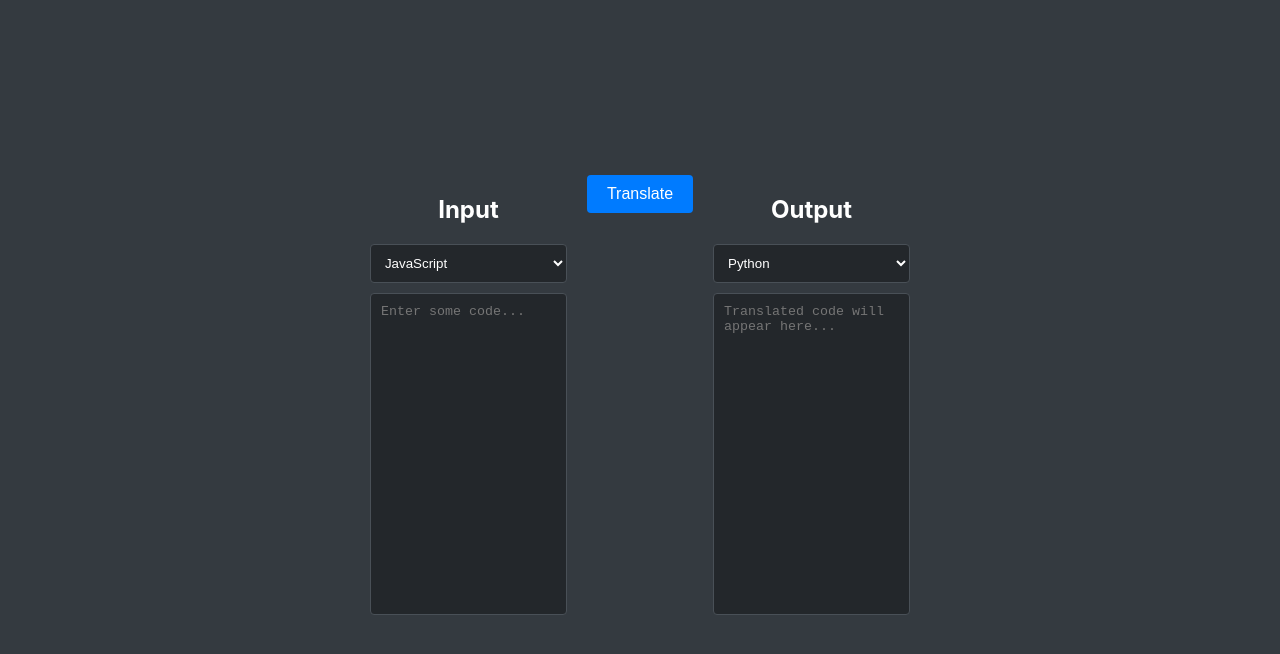
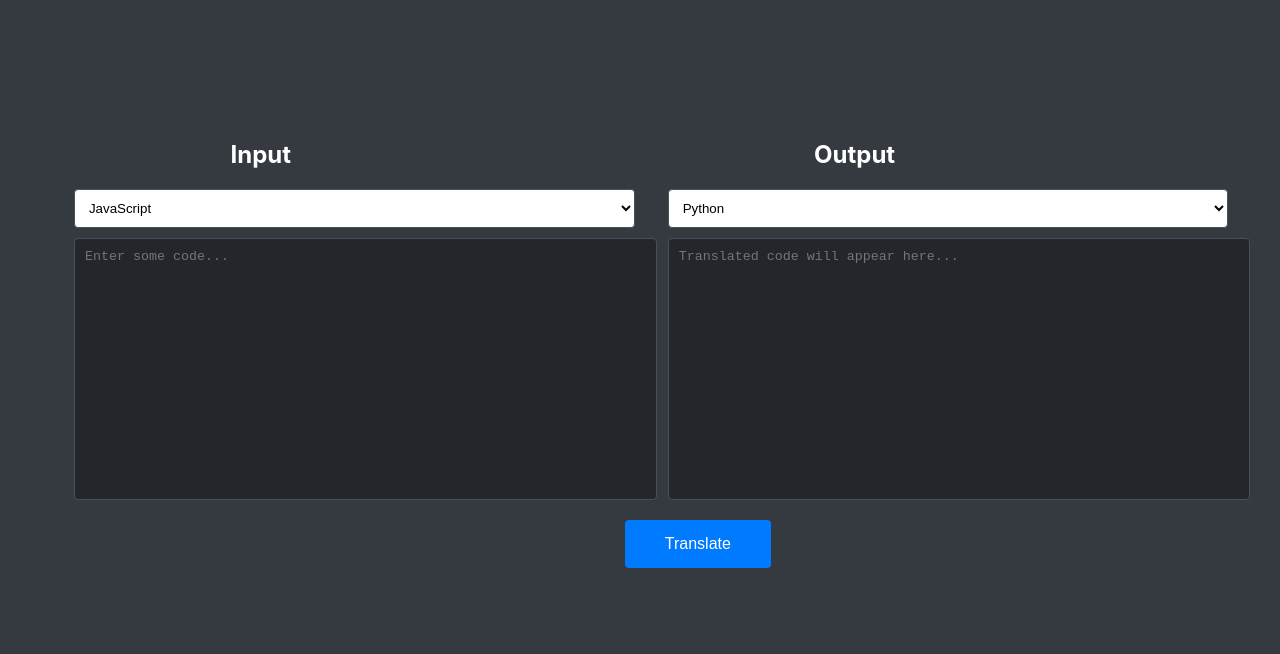
Before and after one commit to TheGoofy-Goobers/CS490_project, a React (Create React App) app in the folder frontend/: page / in a window 1280 px wide. Shown: the top 654 px of the page. Built offline with nearby package versions, Linux system fonts and the light colour scheme.

Commit message:
Boxes made for translation

```diff
--- a/frontend/src/components/translatepage/TranslatePage.css
+++ b/frontend/src/components/translatepage/TranslatePage.css
@@ -2,67 +2,62 @@ body {
     background-color: #343a40;
     color: white;
     margin: 0;
+    padding-top: 15vh; /* Padding to lower the translate container for the banner */
     height: 100vh;
     display: flex;
-    align-items: center;
+    align-items: flex-start; /* Align to the top, after the padding */
     justify-content: center;
+    overflow: hidden; /* Prevent scrolling on the body */
   }
 
   .translate-container {
+    width: 80%; /* Container width */
+    max-width: 1200px; /* Maximum width */
     display: flex;
     flex-direction: column;
-    align-items: center;
-    justify-content: center;
+    align-items: center; /* Center children horizontally */
+    justify-content: center; /* Center children vertically */
+    gap: 20px; /* Space between translate-panel and translate-button */
   }
 
   .translate-panel {
     display: flex;
-    flex-direction: row;
-    align-items: flex-start;
-    justify-content: center;
-    gap: 20px; /* This creates space between columns and button */
+    justify-content: space-between; /* Space between the input and output boxes */
+    width: 150%; /* Width as per your screenshot */
+    gap: 200px; /* Gap as per your screenshot */
   }
 
   .translate-column {
-    flex: 1; /* This allows each column to grow and fill the available space */
-  }
-
-  .input-column, .output-column {
-    display: flex;
-    flex-direction: column;
-    align-items: stretch; /* This makes the children (select, textarea) stretch to fill the column width */
-  }
-
-  h2 {
-    color: #fff;
-    text-align: center;
-    margin: 20px 0;
+    flex: 1; /* Allows columns to grow and fill the space */
+    margin: 0 10px; /* Margin between the columns */
   }
 
   .language-select, .code-area {
+    width: 150%; /* Set the width according to your screenshot */
     margin-bottom: 10px;
   }
 
   .language-select {
     padding: 10px;
-    background-color: #23272b;
-    color: #fff;
+    background-color: white; /* Background color set to white */
+    color: black; /* Text color for better visibility */
     border: 1px solid #495057;
     border-radius: 4px;
   }
 
   .code-area {
-    height: 300px; /* Adjust this value as needed */
+    height: 30vh; /* Height as per your screenshot */
     padding: 10px;
     background-color: #23272b;
     color: #fff;
     border: 1px solid #495057;
     border-radius: 4px;
     resize: none;
+    overflow: auto;
   }
 
   .translate-button {
-    padding: 10px 20px;
+    padding: 15px 40px;
     font-size: 1rem;
     background-color: #007bff;
     color: white;
@@ -70,6 +65,10 @@ body {
     border-radius: 4px;
     cursor: pointer;
     transition: background-color 0.2s;
+    align-self: flex-start; /* Align button to the start of the flex container */
+    position: absolute; /* Absolute positioning */
+    top: calc(60% + 40px); /* Position below the text areas, with space */
+    left: calc(41% + 100px); /* Adjusted to move the button to the right */
   }
 
   .translate-button:hover {
--- a/frontend/src/components/translatepage/TranslatePage.jsx
+++ b/frontend/src/components/translatepage/TranslatePage.jsx
@@ -13,7 +13,7 @@ const TranslatePage = () => {
   return (
     <div className="translate-container">
       <div className="translate-panel">
-        <div className="translate-column input-column">
+        <div className="translate-column">
           <h2>Input</h2>
           <select className="language-select" id="sourceLanguage">
             <option>JavaScript</option>
@@ -26,10 +26,7 @@ const TranslatePage = () => {
             onChange={(e) => setSourceText(e.target.value)}
           />
         </div>
-        <button id="translateBtn" className="translate-button" onClick={handleTranslate}>
-          Translate
-        </button>
-        <div className="translate-column output-column">
+        <div className="translate-column">
           <h2>Output</h2>
           <select className="language-select" id="targetLanguage">
             <option>Python</option>
@@ -43,6 +40,9 @@ const TranslatePage = () => {
           />
         </div>
       </div>
+      <button id="translateBtn" className="translate-button" onClick={handleTranslate}>
+        Translate
+      </button>
     </div>
   );
 };
```
